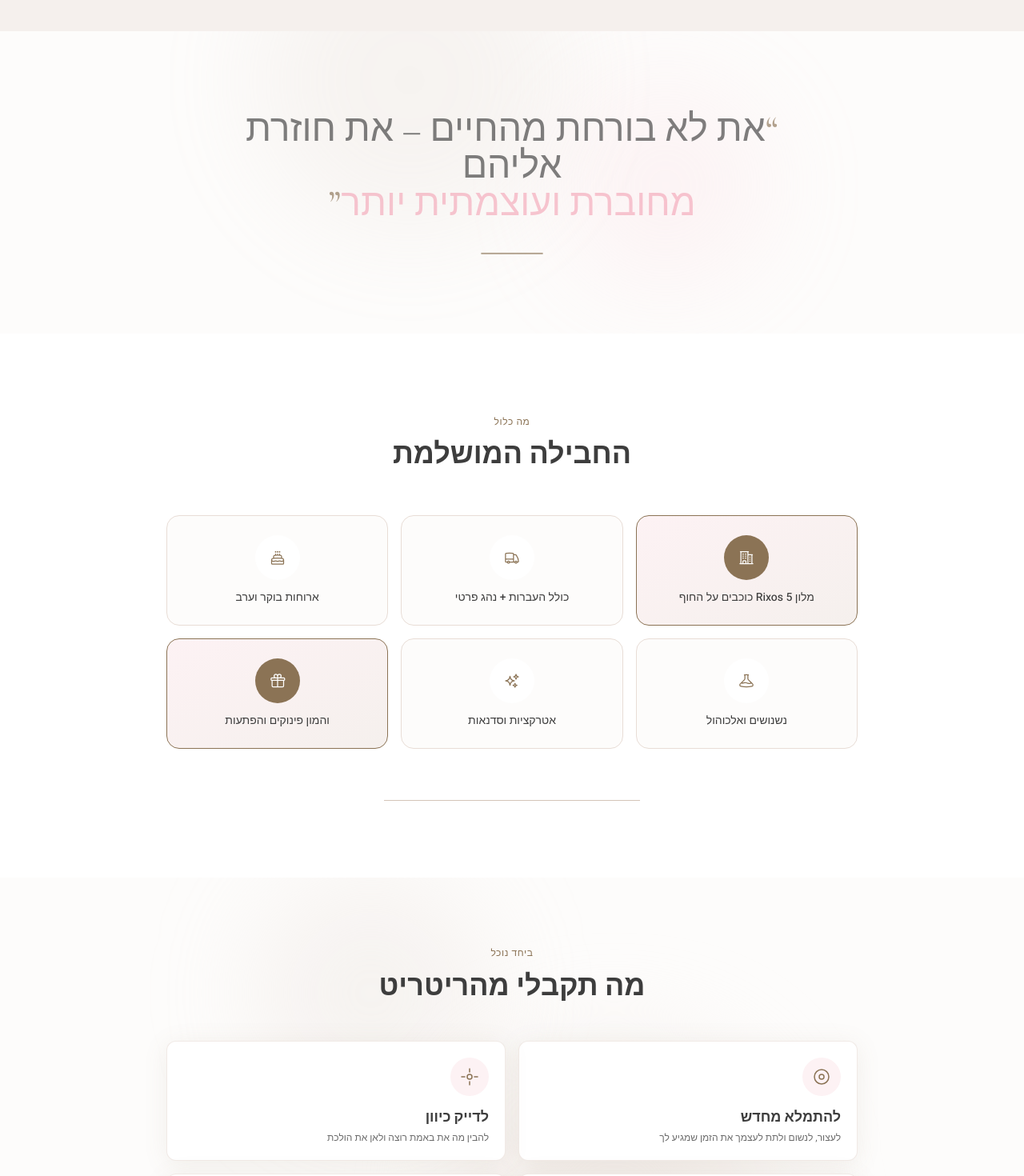
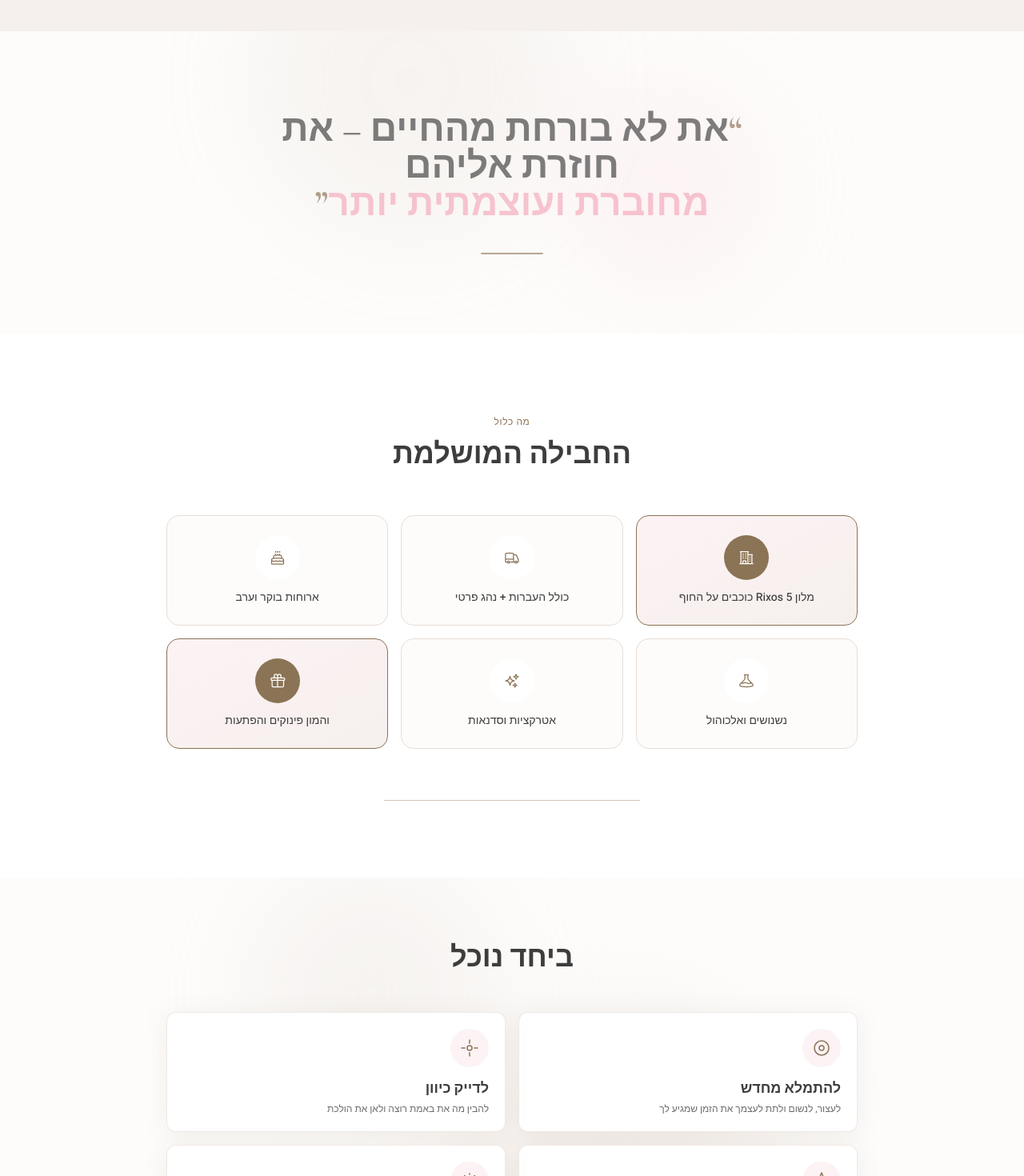
Before and after one commit to Idosegev23/retreatByfly, a Next.js app: page / in a window 1280 px wide. Shown: the part 1380-2850 px from the top of the page at 80% size. Built offline with nearby package versions, Linux system fonts and the light colour scheme.

Commit message:
ביחד נוכל מוגדל, מחיקת כותרת מה תקבלי, ציטוט מודגש יותר וללא רווח מיותר

```diff
--- a/src/components/sections/InteractiveCards.tsx
+++ b/src/components/sections/InteractiveCards.tsx
@@ -62,20 +62,13 @@ export function InteractiveCards() {
       <div className="relative z-10 max-w-4xl mx-auto px-4">
         {/* Section header */}
         <div className="text-center mb-8 md:mb-12">
-          <motion.span
-            initial={{ opacity: 0, y: 15 }}
-            animate={isInView ? { opacity: 1, y: 0 } : {}}
-            className="text-accent text-[10px] md:text-xs font-medium tracking-wider uppercase"
-          >
-            ביחד נוכל
-          </motion.span>
           <motion.h2
             initial={{ opacity: 0, y: 15 }}
             animate={isInView ? { opacity: 1, y: 0 } : {}}
-            transition={{ delay: 0.1 }}
-            className="font-cormorant text-2xl md:text-4xl font-semibold text-text mt-2"
+            className="text-2xl md:text-4xl font-semibold"
+            style={{ fontFamily: 'var(--font-cormorant), Georgia, serif', color: 'var(--text)' }}
           >
-            מה תקבלי מהריטריט
+            ביחד נוכל
           </motion.h2>
         </div>
 
--- a/src/components/sections/ParallaxQuote.tsx
+++ b/src/components/sections/ParallaxQuote.tsx
@@ -41,13 +41,12 @@ export function ParallaxQuote() {
         className="relative z-10 max-w-3xl mx-auto px-5 text-center"
       >
         <blockquote
-          className="text-2xl md:text-4xl lg:text-5xl font-medium leading-tight"
+          className="text-2xl md:text-4xl lg:text-5xl font-bold leading-snug"
           style={{ fontFamily: 'var(--font-cormorant), Georgia, serif', color: 'var(--text)' }}
         >
           <span style={{ color: 'var(--accent)' }}>&ldquo;</span>
-          את לא בורחת מהחיים
-          <span className="hidden md:inline"> – </span>
-          <span className="block md:inline">את חוזרת אליהם</span>
+          את לא בורחת מהחיים –
+          <span className="block md:inline"> את חוזרת אליהם</span>
           <br />
           <span style={{ color: 'var(--pink-300)' }}>מחוברת ועוצמתית יותר</span>
           <span style={{ color: 'var(--accent)' }}>&rdquo;</span>
```
